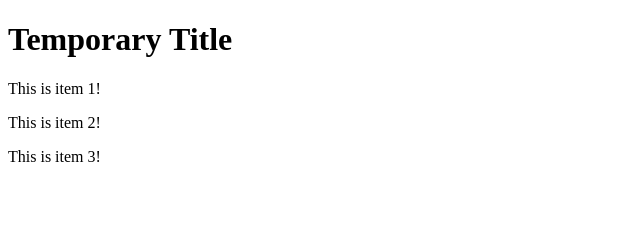
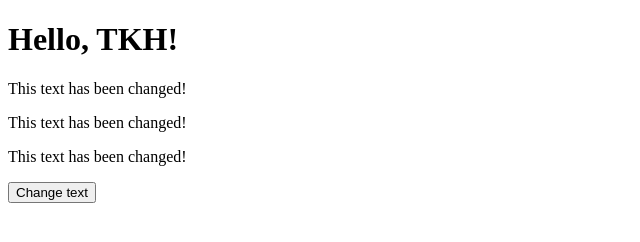
Before and after one commit to esamayoa11/ErickS_Intro_To_DOM, a plain HTML site: page index.html in a window 1280 px wide. Shown: the whole page, without its empty margins (0-640 px from the left). Drawn offline with Linux system fonts and the light colour scheme.

Commit message:
changed code/method to use document.querySelectorAll() to retrieve the collection of matching elements. Also, added change text button to more closely resemble the exercise guideline.

```diff
--- a/index.html
+++ b/index.html
@@ -3,13 +3,14 @@
     <head>
         <meta charset="UTF-8">
         <meta name="viewport" content="width=device-width, initial-scale=1.0">
-        <title>Document</title>
+        <title>querySelector Demo</title>
     </head>
     <body>
-        <h1 id="title">Temporary Title</h1>
-        <p id="item1">This is item 1!</p>
-        <p id="item2">This is item 2!</p>
-        <p id="item3">This is item 3!</p>
+        <h1 id="main-heading">Hello, TKH!</h1>
+        <p class="description">This is item 1!</p>
+        <p class="description">This is item 2!</p>
+        <p class="description">This is item 3!</p>
+        <button id="changeText">Change text</button>
 
         <script src="script.js"></script>
     </body>
--- a/script.js
+++ b/script.js
@@ -1,13 +1,12 @@
 window.onload = function () {
 
-    let titleElement = document.querySelector("#title");
-    let item1 = document.querySelector("#item1");
-    let item2 = document.querySelector("#item2");
-    let item3 = document.querySelector("#item3");
+    let descriptionElements = document.querySelectorAll(".description");
 
-    console.log("Title Element:", titleElement);
-    console.log("Item 1:", item1);
-    console.log("Item 2:", item2);
-    console.log("Item 3:", item3);
+    descriptionElements.forEach(function(description, index) {
+        console.log('Description ${index + 1}:', description);
+    });
 
+    descriptionElements.forEach(function(description) {
+        description.innerText = "This text has been changed!";
+    })
 };
```
